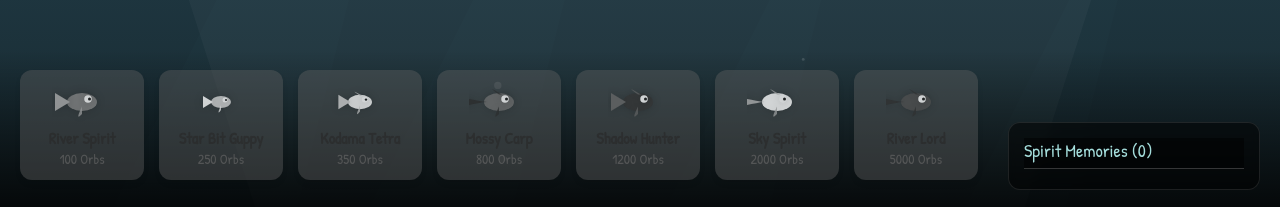
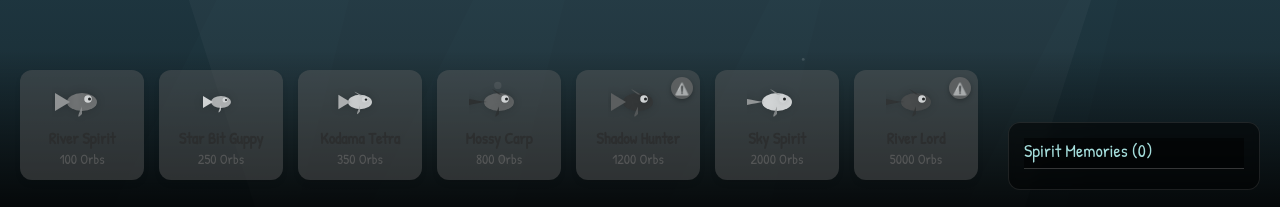
Before and after one commit to mmockett/aquarium, a plain HTML site: page index.html in a window 1280 px wide. Shown: the part 590-797 px from the top of the page. Drawn offline with Linux system fonts and the light colour scheme.

Commit message:
Update index.html

```diff
--- a/index.html
+++ b/index.html
@@ -237,6 +237,25 @@
         .fish-card.affordable {
             border-color: #88e1d5;
             box-shadow: 0 0 15px rgba(136, 225, 213, 0.5);
+        }
+
+        /* Predator Badge Style */
+        .predator-badge {
+            position: absolute;
+            top: 5px;
+            right: 5px;
+            background: #E74C3C;
+            color: white;
+            width: 22px;
+            height: 22px;
+            border-radius: 50%;
+            font-size: 12px;
+            display: flex;
+            align-items: center;
+            justify-content: center;
+            box-shadow: 0 2px 5px rgba(0,0,0,0.3);
+            z-index: 20;
+            cursor: help;
         }
 
         .fish-preview-canvas {
@@ -1452,6 +1471,15 @@
                 el.className = 'fish-card';
                 el.id = `shop-item-${s.id}`;
 
+                // NEW: Predator Badge
+                if (s.isPredator) {
+                    const badge = document.createElement('div');
+                    badge.className = 'predator-badge';
+                    badge.innerHTML = '⚠️';
+                    badge.title = 'Aggressive Predator';
+                    el.appendChild(badge);
+                }
+
                 const canvas = document.createElement('canvas');
                 canvas.width = 60;
                 canvas.height = 40;
```
